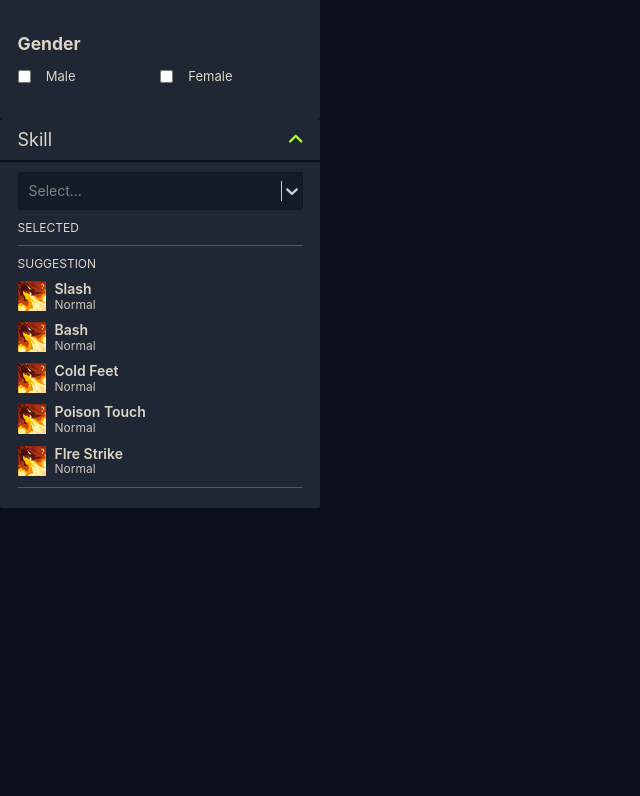
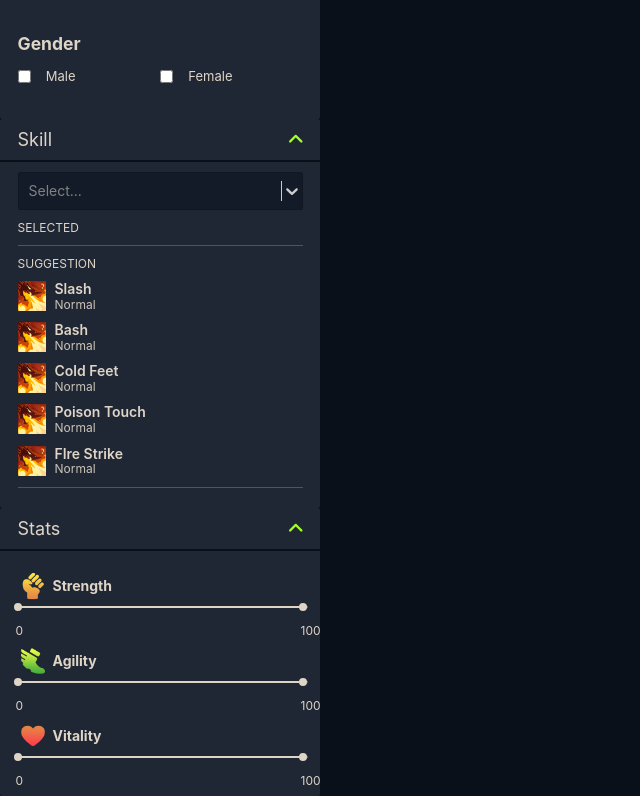
Before and after one commit to PeterPan627/NFT_Marketplace, a React (Create React App) app: page / in a window 1280 px wide. Shown: the part 1487-2283 px from the top of the page, without its empty margins (0-640 px from the left). Before the commit the page ends 1995 px from the top, so only its background shows below. Built offline with nearby package versions, Linux system fonts and the light colour scheme.

Commit message:
completed whole Filter Panel

```diff
--- a/package.json
+++ b/package.json
@@ -14,6 +14,7 @@
     "@types/react": "^17.0.39",
     "@types/react-dom": "^17.0.11",
     "babel-plugin-macros": "^3.1.0",
+    "rc-slider": "^9.7.5",
     "react": "^17.0.2",
     "react-dom": "^17.0.2",
     "react-scripts": "5.0.0",
--- /dev/null
+++ b/src/components/Slider/index.tsx
@@ -0,0 +1,34 @@
+import React from "react";
+import { Wrapper, StyledRange } from "./styled";
+
+interface Props {
+  onBeforeChange?: Function;
+  onChange?: Function;
+  onAfterChange?: Function;
+  value?: [number, number] | undefined;
+  defaultValue?: [number, number] | undefined;
+}
+
+const Slider: React.FC<Props> = (props) => {
+  const {
+    onBeforeChange = () => {},
+    onChange = () => {},
+    onAfterChange = () => {},
+    value = undefined,
+    defaultValue = [0, 100],
+  } = props;
+
+  return (
+    <Wrapper>
+      <StyledRange
+        defaultValue={defaultValue}
+        value={value}
+        onBeforeChange={(e) => onBeforeChange(e)}
+        onChange={(e) => onChange(e)}
+        onAfterChange={(e) => onAfterChange(e)}
+      />
+    </Wrapper>
+  );
+};
+
+export default Slider;
--- /dev/null
+++ b/src/components/Slider/styled.ts
@@ -0,0 +1,71 @@
+import styled from 'styled-components';
+import { Range } from "rc-slider";
+
+export const Wrapper = styled.div`
+  display: flex;
+  justify-content: center;
+  position: relative;
+`
+
+export const StyledRange = styled(Range)`
+  width: 96%;
+  .rc-slider-rail {
+    background: #7b7979;
+    height: 2px;
+    position: absolute;
+    border-radius: 6px;
+    width: 100%;
+  }
+  .rc-slider-track {
+    height: 2px;
+    background: #dfd5c7;
+    position: absolute;
+    border-radius: 6px;
+  }
+  .rc-slider-step {
+    position: absolute;
+    width: 100%;
+    height: 4px;
+    background: transparent;
+  }
+  .rc-slider-handle {
+    border: 2px solid #dfd5c7;
+    background: #dfd5c7;
+    width: 8px;
+    height: 8px;
+    margin-top: -3px;
+    position: absolute;
+    cursor: grab;
+    border-radius: 50%;
+    touch-action: pan-x;
+    &:before {
+      content: attr(aria-valuenow);
+      position: absolute;
+      top: 18px;
+      left: 0;
+      width: 100%;
+      font-size: 12px;
+      .rc-slider-mark-text {
+        position: absolute;
+        display: inline-block;
+        vertical-align: middle;
+        text-align: center;
+        cursor: pointer;
+      }
+    }
+  }
+  .rc-slider-mark {
+    position: absolute;
+    top: 18px;
+    left: 0;
+    width: 100%;
+    font-size: 12px;
+    .rc-slider-mark-text {
+      position: absolute;
+      display: inline-block;
+      vertical-align: middle;
+      text-align: center;
+      cursor: pointer;
+    }
+}
+`
--- a/src/pages/Marketplace/components/Filter/index.tsx
+++ b/src/pages/Marketplace/components/Filter/index.tsx
@@ -2,15 +2,65 @@ import React from "react";
 
 import { FilterInfo, FilterInfoLabel, ClearFilterButton } from "./styled";
 
-function Filter() {
+const Filter: React.FC<{ filterCondition: any; setFilterCondition: any }> = ({
+  filterCondition,
+  setFilterCondition,
+}) => {
+  const getFilterCounts = () => {
+    const defineConditionExistence = (
+      condition: any,
+      min: number,
+      max: number
+    ) => {
+      // define if condition with type {start: number, end: number} is exist
+      const start = condition?.start || min;
+      const end = condition?.end || max;
+      return start > min || end < max;
+    };
+
+    // initiate return value to the length of condition of skill
+    let result = filterCondition.skill?.length || 0;
+
+    // define if conditions of gender, races, rarity are exist
+    const booleanConditions = {
+      ...filterCondition.gender,
+      ...filterCondition.races,
+      ...filterCondition.rarity,
+    };
+    Object.keys(booleanConditions).map(
+      (key: string) => booleanConditions[key] && result++
+    );
+
+    // define if conditions of recruit counter, stats are exists
+    if (defineConditionExistence(filterCondition.recruitCounter, 0, 7))
+      result++;
+    if (defineConditionExistence(filterCondition.stats?.strength, 0, 100))
+      result++;
+    if (defineConditionExistence(filterCondition.stats?.agility, 0, 100))
+      result++;
+    if (defineConditionExistence(filterCondition.stats?.vitality, 0, 100))
+      result++;
+
+    return result;
+  };
+
   return (
     <>
       <FilterInfo>
-        <FilterInfoLabel>Filter (0)</FilterInfoLabel>
-        <ClearFilterButton disabled>Clear filter</ClearFilterButton>
+        <FilterInfoLabel>{`Filter (${getFilterCounts()})`}</FilterInfoLabel>
+        <ClearFilterButton
+          disabled={getFilterCounts() === 0}
+          onClick={() =>
+            setFilterCondition({
+              recruitCounter: { start: 0, end: 7 },
+            })
+          }
+        >
+          Clear filter
+        </ClearFilterButton>
       </FilterInfo>
     </>
   );
-}
+};
 
 export default Filter;
--- a/src/pages/Marketplace/components/SkillFilter/index.tsx
+++ b/src/pages/Marketplace/components/SkillFilter/index.tsx
@@ -1,4 +1,4 @@
-import React, { useState } from "react";
+import React, { useState, useEffect } from "react";
 
 import { SkillParams } from "../../../../Constants";
 import Accordion from "../Accordion";
@@ -32,6 +32,10 @@ const SkillFilter: React.FC<Props> = ({
   setFilterCondition,
 }) => {
   const [selectedOptions, setSelectedOptions] = useState<OptionProps[]>([]);
+
+  useEffect(() => {
+    setSelectedOptions(filterCondition.skill || []);
+  }, [filterCondition]);
 
   const handleChangeSelect = (selectedOption: any) => {
     const selectedValues = selectedOptions.map((item) => item?.value);
--- /dev/null
+++ b/src/pages/Marketplace/components/StatsFilter/index.tsx
@@ -0,0 +1,88 @@
+import React, { useState, useEffect } from "react";
+import Slider from "../../../../components/Slider";
+
+import Accordion from "../Accordion";
+import { StatsFilterItem, StatsFilterItemName } from "./styled";
+
+interface Props {
+  filterCondition: any;
+  setFilterCondition: any;
+}
+
+const StatsFilter: React.FC<Props> = ({
+  filterCondition,
+  setFilterCondition,
+}) => {
+  const [statsCondition, setStatsCondition] = useState<any>({});
+
+  useEffect(() => {
+    setStatsCondition(filterCondition?.stats || {});
+  }, [filterCondition]);
+
+  const handleChangeSlider = (value: [number, number], type: string) => {
+    let currentCondition = filterCondition.stats || {};
+    currentCondition[type] = { start: value[0], end: value[1] };
+    setFilterCondition({
+      ...filterCondition,
+      stats: { ...currentCondition },
+    });
+    handleOnChangeSlider(value, type);
+  };
+
+  const handleOnChangeSlider = (value: [number, number], type: string) => {
+    setStatsCondition({
+      ...statsCondition,
+      [type]: { start: value[0], end: value[1] },
+    });
+  };
+
+  const renderSlider = (mainField: string) => {
+    mainField === "strength" && console.log(statsCondition);
+    return (
+      <Slider
+        value={[
+          statsCondition[mainField]?.start || 0,
+          statsCondition[mainField]?.end || 100,
+        ]}
+        onAfterChange={(value: [number, number]) =>
+          handleChangeSlider(value, mainField)
+        }
+        onChange={(value: [number, number]) =>
+          handleOnChangeSlider(value, mainField)
+        }
+      />
+    );
+  };
+
+  const renderStatsFilter = () => {
+    return (
+      <>
+        <StatsFilterItem>
+          <StatsFilterItemName image="/assets/images/stats/icon_strength.png">
+            <div />
+            <span>Strength</span>
+          </StatsFilterItemName>
+          {renderSlider("strength")}
+        </StatsFilterItem>
+        <StatsFilterItem>
+          <StatsFilterItemName image="/assets/images/stats/icon_agility.png">
+            <div />
+            <span>Agility</span>
+          </StatsFilterItemName>
+          {renderSlider("agility")}
+        </StatsFilterItem>
+        <StatsFilterItem>
+          <StatsFilterItemName image="/assets/images/stats/icon_vitality.png">
+            <div />
+            <span>Vitality</span>
+          </StatsFilterItemName>
+          {renderSlider("vitality")}
+        </StatsFilterItem>
+      </>
+    );
+  };
+
+  return <Accordion header="Stats" body={renderStatsFilter()} />;
+};
+
+export default StatsFilter;
--- /dev/null
+++ b/src/pages/Marketplace/components/StatsFilter/styled.ts
@@ -0,0 +1,24 @@
+import styled from 'styled-components';
+
+export const StatsFilterItem = styled.div`
+  margin-bottom: 2rem;
+  padding: 10px 0;
+`
+
+export const StatsFilterItemName = styled.div<{ image: string }>`
+  margin-bottom: 5px;
+  display: flex;
+  align-items: center;
+  &>div {
+    --image-size: 30px;
+    background: ${({ image }) => `url(${image})`};
+    background-size: var(--image-size) var(--image-size);
+    width: var(--image-size);
+    height: var(--image-size);
+    margin-right: 5px;
+  }
+  &>span {
+    font-weight: 700;
+    font-size: 1.4rem;
+  }
+`
--- a/src/pages/Marketplace/components/index.ts
+++ b/src/pages/Marketplace/components/index.ts
@@ -3,3 +3,4 @@ export { default as Accordion } from './Accordion';
 export { default as Navbar } from './Navbar';
 export { default as GeneralFilter } from './GeneralFilter';
 export { default as SkillFilter } from './SkillFilter';
+export { default as StatsFilter } from './StatsFilter';
--- a/src/pages/Marketplace/index.tsx
+++ b/src/pages/Marketplace/index.tsx
@@ -1,6 +1,12 @@
 import React, { useState } from "react";
 
-import { Filter, Navbar, GeneralFilter, SkillFilter } from "./components";
+import {
+  Filter,
+  Navbar,
+  GeneralFilter,
+  SkillFilter,
+  StatsFilter,
+} from "./components";
 
 import {
   BannerImage,
@@ -16,7 +22,6 @@ function Marketplace() {
     recruitCounter: { start: 0, end: 7 },
   });
 
-  console.log(filterCondition);
   return (
     <>
       <BannerImage />
@@ -27,12 +32,19 @@ function Marketplace() {
         <Navbar />
         <ContentsContainer>
           <FilterWrapper>
-            <Filter />
+            <Filter
+              filterCondition={filterCondition}
+              setFilterCondition={setFilterCondition}
+            />
             <GeneralFilter
               filterCondition={filterCondition}
               setFilterCondition={setFilterCondition}
             />
             <SkillFilter
+              filterCondition={filterCondition}
+              setFilterCondition={setFilterCondition}
+            />
+            <StatsFilter
               filterCondition={filterCondition}
               setFilterCondition={setFilterCondition}
             />
```
Also changed, not shown: src/pages/Marketplace/components/GeneralFilter/index.tsx (+13 -9 lines), 2 other files (tests, documents, lock files or other folders).
